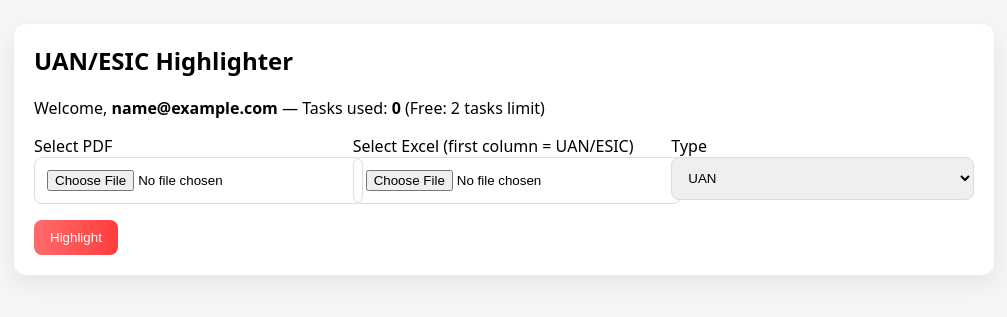
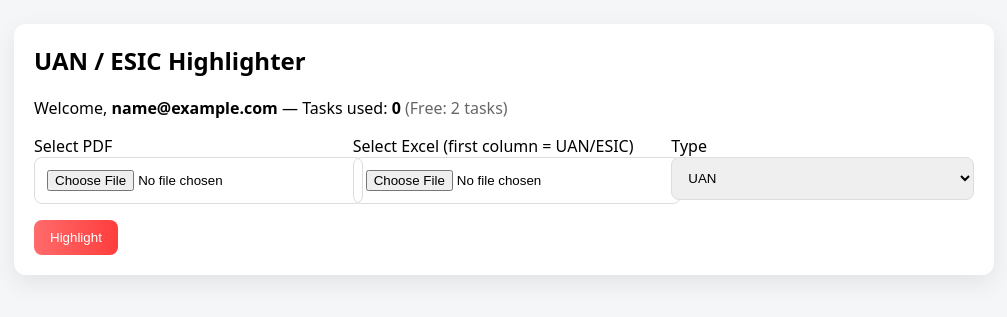
Before and after one commit to ajaysinghrajput9370/WeLoveDoc, a Flask app: page / in a window 1280 px wide. Shown: the part 116-433 px from the top of the page, without its empty margins (136-1143 px from the left). Run offline with Flask 3, Linux system fonts and the light colour scheme; the visitor is signed in with stand-in values (Sample User, id 1); data comes from the database, SQL or seed files in the repository.

Commit message:
Update index.html

```diff
--- a/templates/index.html
+++ b/templates/index.html
@@ -1,10 +1,12 @@
 {% extends "base.html" %}
 {% block content %}
 <div class="card">
-  <h2 style="margin-top:0">UAN/ESIC Highlighter</h2>
+  <h2 style="margin-top:0">UAN / ESIC Highlighter</h2>
 
   {% if user %}
-    <p>Welcome, <b>{{ user }}</b> — Tasks used: <b>{{ tasks_done }}</b>{% if is_subscribed %} (Subscribed){% else %} (Free: 2 tasks limit){% endif %}</p>
+    <p>Welcome, <b>{{ user }}</b> — Tasks used: <b>{{ tasks_done }}</b>
+      {% if is_subscribed %} <span style="color:green">(Subscribed)</span>{% else %} <span style="color:#666">(Free: 2 tasks)</span>{% endif %}
+    </p>
 
     <form method="post" action="{{ url_for('highlight_route') }}" enctype="multipart/form-data">
       <div class="row">
```
